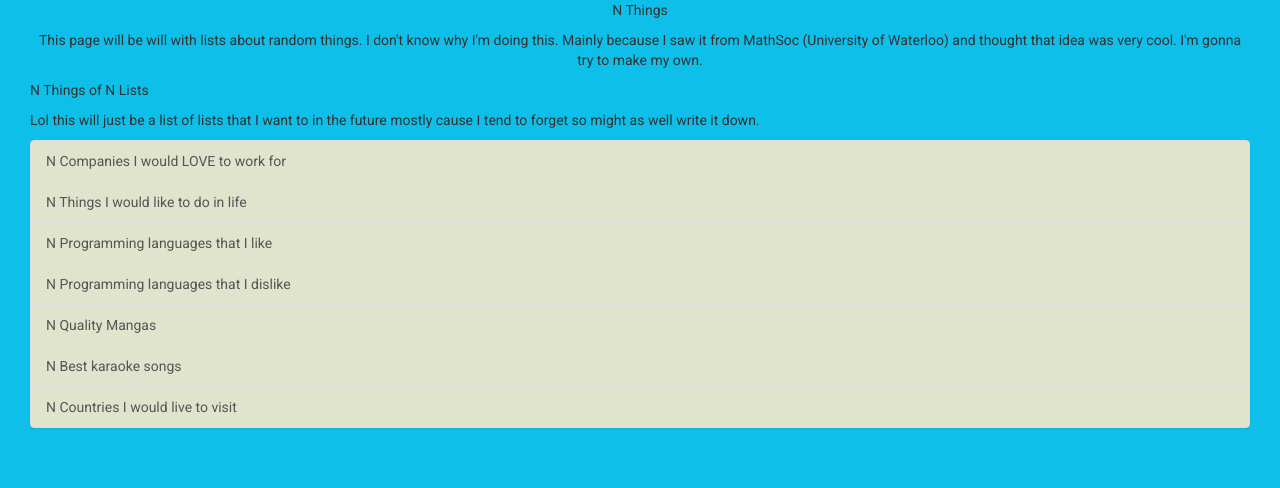
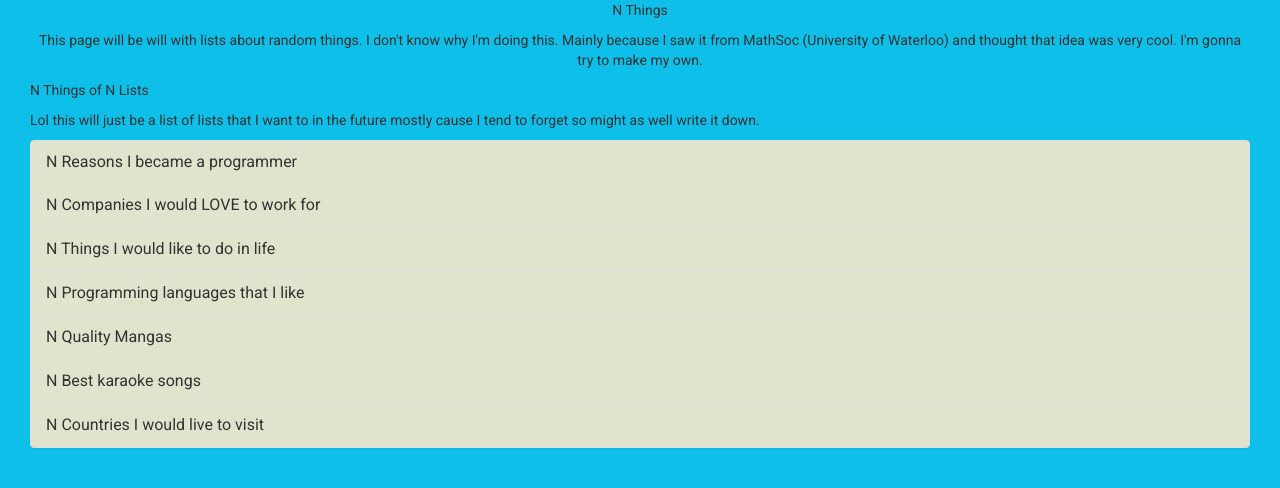
Before and after one commit to tzhang995/My-Personal-Website, a PHP site: page /nThings.php in a window 1280 px wide. Shown: the part 55-543 px from the top of the page. Run offline with PHP 8.4, Linux system fonts and the light colour scheme; data that the repository does not hold is empty; some libraries are stand-ins or nearby versions.

Commit message:
some css

```diff
--- a/css/style.css
+++ b/css/style.css
@@ -132,3 +132,9 @@ div.profile{
 	background: #0EBFE9 none repeat scroll 0% 0%;
 	background-color: #0EBFE9;
 }
+
+a.list-group-item{
+	font-size:16px;
+	font-family:'Roboto',sans-serif;
+	color:#333;
+}
--- a/nThings.php
+++ b/nThings.php
@@ -27,10 +27,10 @@
 					<p>Lol this will just be a list of lists that I want to in the future mostly cause I tend to forget so might as well write it down.</p>
 				</div>
 				<div class="list-group">
+					<a href="#" class="list-group-item">N Reasons I became a programmer</a>
 					<a href="#" class="list-group-item">N Companies I would LOVE to work for</a>
 					<a href="#" class="list-group-item">N Things I would like to do in life</a>
 					<a href="#" class="list-group-item">N Programming languages that I like</a>
-					<a href="#" class="list-group-item">N Programming languages that I dislike</a>
 					<a href="#" class="list-group-item">N Quality Mangas</a>
 					<a href="#" class="list-group-item">N Best karaoke songs</a>
 					<a href="#" class="list-group-item">N Countries I would live to visit</a>
```
